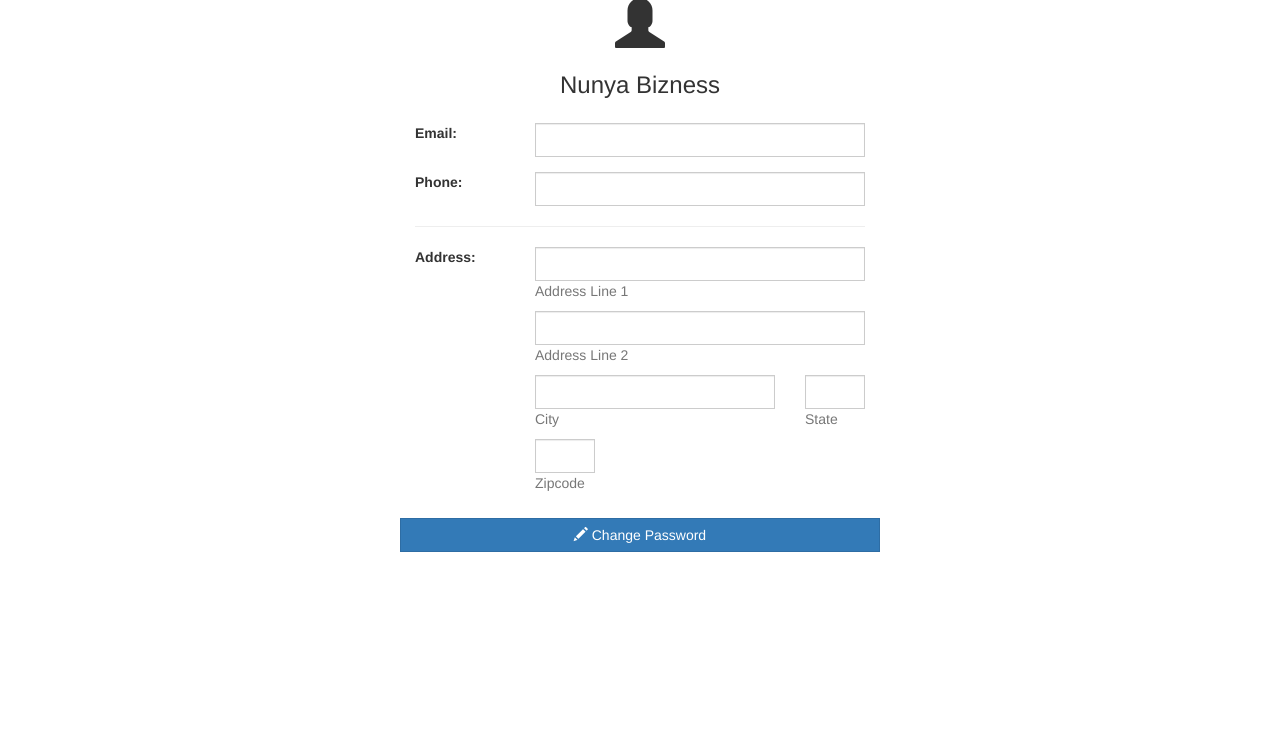
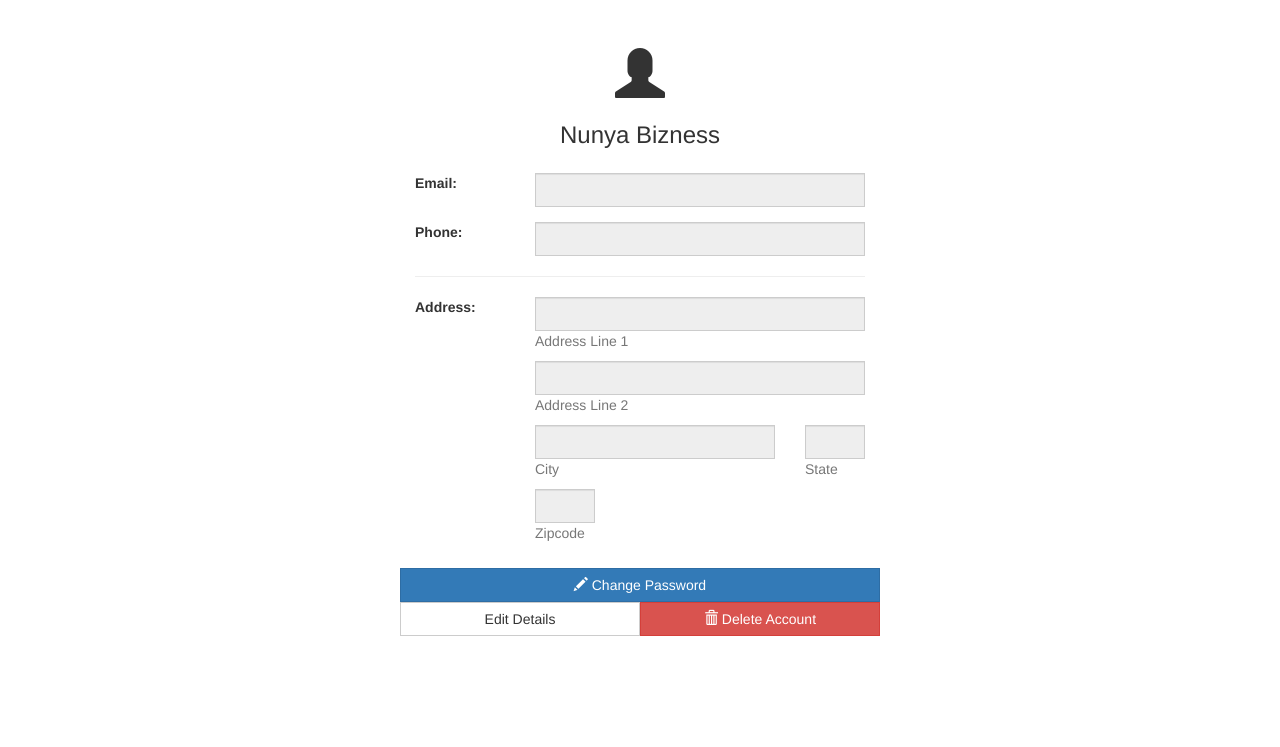
Before and after one commit to c4c-capstone/retail-management-system, a website: page public/account.html in a window 1280 px wide. Shown: the part 53-800 px from the top of the page. Drawn offline with nearby package versions, Linux system fonts and the light colour scheme.

Commit message:
Add files via upload

```diff
--- /dev/null
+++ b/public/account-script.js
@@ -0,0 +1,6 @@
+$(document).ready(function(){
+    $(".detes").prop('disabled', true);
+    $("#edit").click(function(){
+        $(".detes").prop('disabled', false);
+    });
+});
--- a/public/account.html
+++ b/public/account.html
@@ -10,15 +10,16 @@
         <link rel="stylesheet" href="style.css">
         <meta name="viewport" content="width=device-width, minimum-scale=1, initial-scale=1, user-scalable=yes">
         <script src="script.js"></script>
+        <script src="account-script.js"></script>
     </head>
     <body>
         <nav class="navbar navbar-default">
             <div class="container-fluid">
                 <div class="navbar-header">
-                    <a class="navbar-brand" href="#" id="title">&lt;clothing-4-coders&gt;</a>
+                    <a class="navbar-brand" href="index.html" id="title">&lt;clothing-4-coders&gt;</a>
                 </div>
                 <ul class="nav navbar-nav">
-                    <li class="active"><a href="#">Shop</a></li>
+                    <li><a href="index.html">Shop</a></li>
                     <li><a href="about.html">About</a></li>
                 </ul>
                 <ul class="nav navbar-nav navbar-right">
@@ -42,14 +43,14 @@
             <div class="form-group row">
                 <label class="col-sm-3 col-form-label">Email:</label>
                 <div class="col-sm-9">
-                    <input type="text" id="email" class="form-control">
+                    <input type="text" id="email" class="form-control detes">
                 </div>
             </div>
 
             <div class="form-group row">
                 <label class="col-sm-3 col-form-label">Phone:</label>
                 <div class="col-sm-9">
-                    <input type="text" id="phone" class="form-control">
+                    <input type="text" id="phone" class="form-control detes">
                 </div>
             </div>
             <hr>
@@ -57,30 +58,38 @@
             <div class="form-group row">
                 <label class="col-sm-3 col-form-label">Address:</label>
                 <div class="col-sm-9">
-                    <input type="text" id="street" class="form-control">
+                    <input type="text" id="street" class="form-control detes">
                     <p class="form-text text-muted">Address Line 1</p>
-                    <input type="text" id="apt" class="form-control">
+                    <input type="text" id="apt" class="form-control detes">
                     <p class="form-text text-muted">Address Line 2</p>
                     <div class="row">
                         <div class="col-sm-9">
-                            <input type="text" id="city" class="form-control">
+                            <input type="text" id="city" class="form-control detes">
                             <p class="form-text text-muted">City</p>
                         </div>
                         <div class="col-sm-3">
-                            <input type="text" id="state" class="form-control" maxlength="2">
+                            <input type="text" id="state" class="form-control detes" maxlength="2">
                             <p class="form-text text-muted">State</p>
                         </div>
                     </div>
                     <div class="row">
                         <div class="col-sm-3">
-                            <input type="text" id="zip" class="form-control" maxlength="5">
+                            <input type="text" id="zip" class="form-control detes" maxlength="5">
                             <p class="form-text text-muted">Zipcode</p>
                         </div>
                     </div>
                 </div>
             </div>
             <div class="row">
-                <button type="button" class="btn btn-primary btn-block"><span class="glyphicon glyphicon-pencil" aria-hidden="true"></span> Change Password</button>
+                <button id="changeroo" type="button" class="btn btn-primary btn-block"><span class="glyphicon glyphicon-pencil" aria-hidden="true"></span> Change Password</button>
+            </div>
+            <div id="delete-this" class="row">
+                <div class="col-sm-6 no-pad">
+                    <button id="edit" class="btn btn-default btn-block">Edit Details</button>
+                </div>
+                <div class="col-sm-6 no-pad">
+                    <button class="btn btn-danger btn-block"><span class="glyphicon glyphicon-trash" aria-hidden="true"></span> Delete Account</button>
+                </div>
             </div>
         </div>
     </body>
--- a/public/style.css
+++ b/public/style.css
@@ -108,7 +108,8 @@ code {
 }
 #account-details {
     width:450px;
-    margin: 0 auto;
+    margin: 50px auto;
+    padding: 0;
 }
 #user {
     text-align: center;
@@ -121,3 +122,11 @@ code {
     */
     font-size: 50px;
 }
+.no-pad {
+    padding: 0;
+}
+/*
+#delete-this{
+    text-align: center;
+    margin-top: 50px;
+}
```
